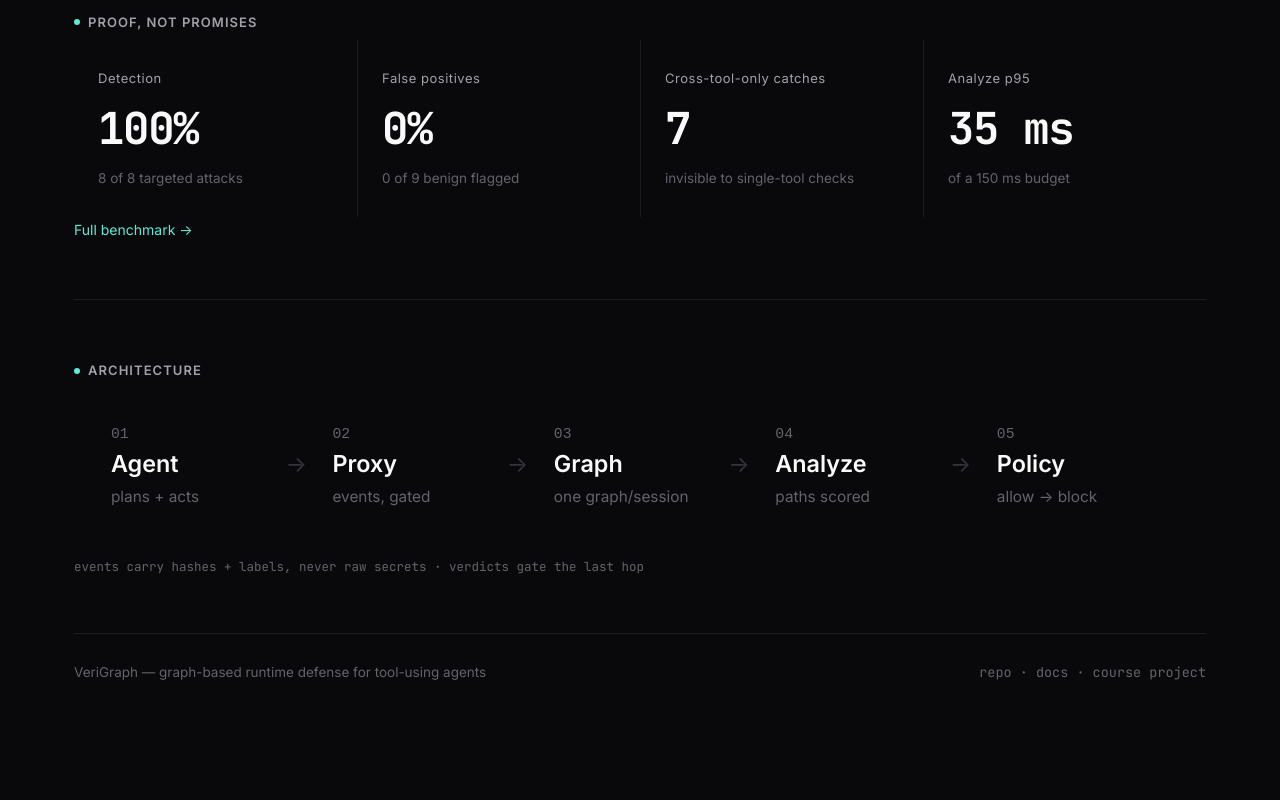
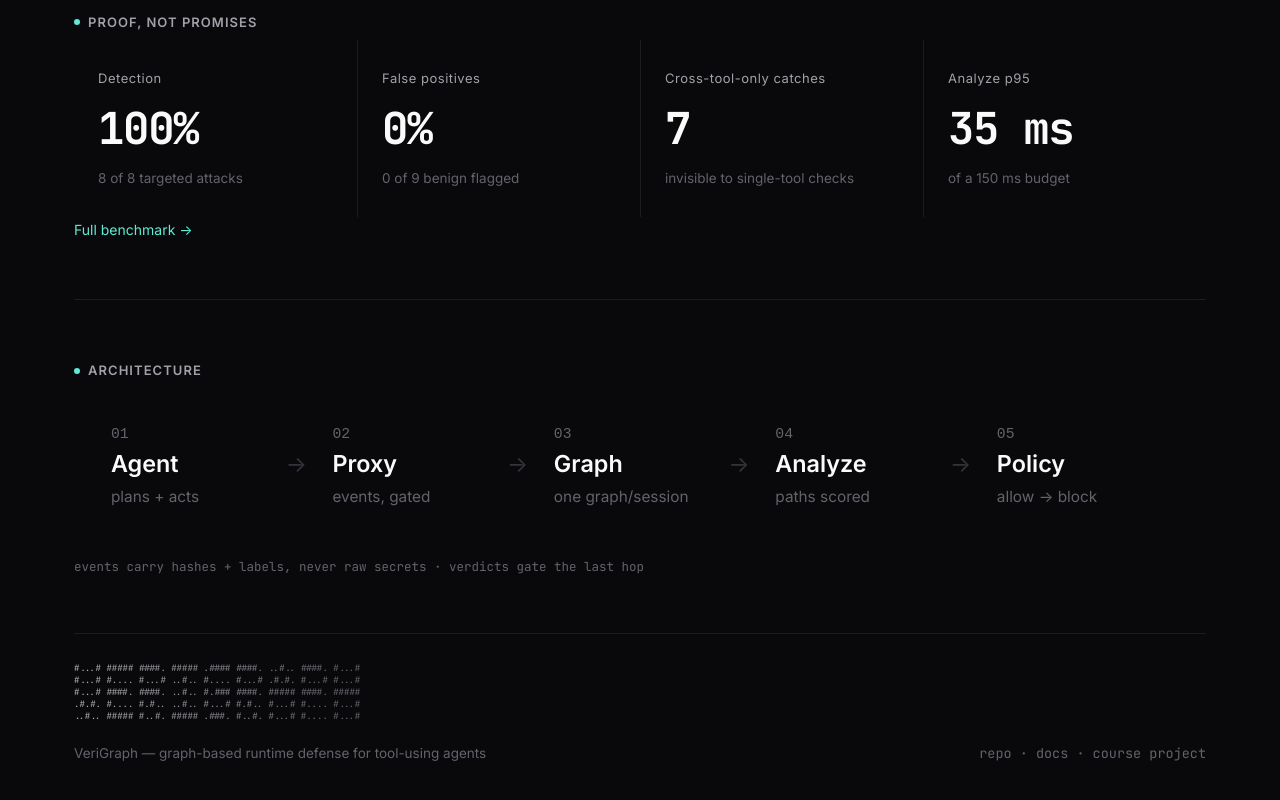
Before and after one commit to VishalBhat07/prompt-eng-project, a React (Vite) app in the folder dashboard/: page / in a window 1280 px wide. Shown: the part 1238-2038 px from the top of the page. Built offline with nearby package versions, Linux system fonts and the light colour scheme.

Commit message:
feat(web): add ascii wordmark with liquid sheen to home footer

```diff
--- a/dashboard/src/index.css
+++ b/dashboard/src/index.css
@@ -90,6 +90,19 @@ table { font-size: 14.5px; }
 
 @media (prefers-reduced-motion: reduce) {
   .pulse-once { animation: none !important; }
+  .sheen { animation: none !important; }
+}
+.sheen {
+  background: linear-gradient(100deg, var(--faint) 30%, var(--ink) 50%, var(--faint) 70%);
+  background-size: 220% 100%;
+  -webkit-background-clip: text;
+  background-clip: text;
+  color: transparent;
+  animation: sheen-move 7s linear infinite;
+}
+@keyframes sheen-move {
+  0% { background-position: 110% 0; }
+  100% { background-position: -110% 0; }
 }
 .pulse-once { animation: pulse-ring 1.6s ease-out 1; }
 @keyframes pulse-ring {
--- a/dashboard/src/pages/Home.tsx
+++ b/dashboard/src/pages/Home.tsx
@@ -144,12 +144,18 @@ export default function Home() {
         </p>
       </section>
 
-      <footer style={{
-        borderTop: '1px solid var(--line)', padding: '28px 0 8px',
-        display: 'flex', justifyContent: 'space-between', fontSize: 13.5, color: 'var(--faint)',
-      }}>
-        <span>VeriGraph — graph-based runtime defense for tool-using agents</span>
-        <span className="mono">repo · docs · course project</span>
+      <footer style={{ borderTop: '1px solid var(--line)', padding: '28px 0 8px' }}>
+        <pre aria-hidden className="mono sheen" style={{
+          fontSize: 9, lineHeight: 1.35, margin: '0 0 20px', overflowX: 'hidden', userSelect: 'none',
+        }}>{`#...# ##### ####. ##### .#### ####. ..#.. ####. #...#
+#...# #.... #...# ..#.. #.... #...# .#.#. #...# #...#
+#...# ####. ####. ..#.. #.### ####. ##### ####. #####
+.#.#. #.... #.#.. ..#.. #...# #.#.. #...# #.... #...#
+..#.. ##### #..#. ##### .###. #..#. #...# #.... #...#`}</pre>
+        <div style={{ display: 'flex', justifyContent: 'space-between', fontSize: 13.5, color: 'var(--faint)' }}>
+          <span>VeriGraph — graph-based runtime defense for tool-using agents</span>
+          <span className="mono">repo · docs · course project</span>
+        </div>
       </footer>
     </div>
   );
```
